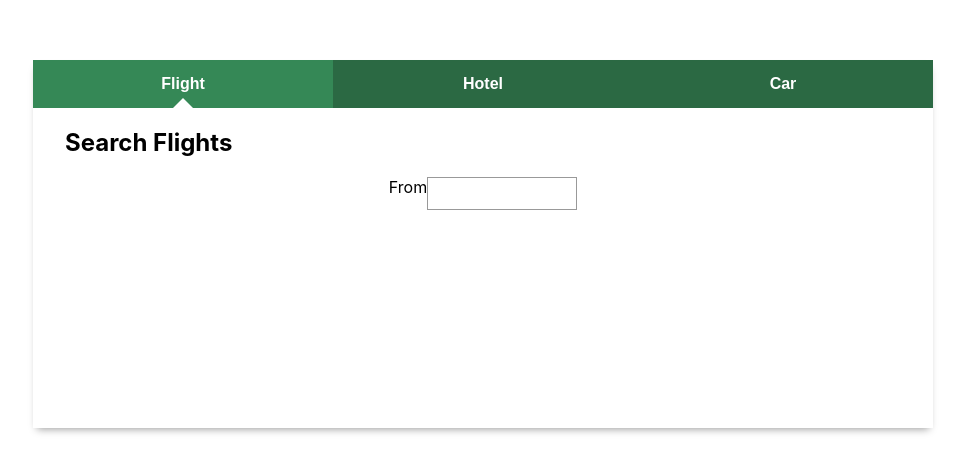
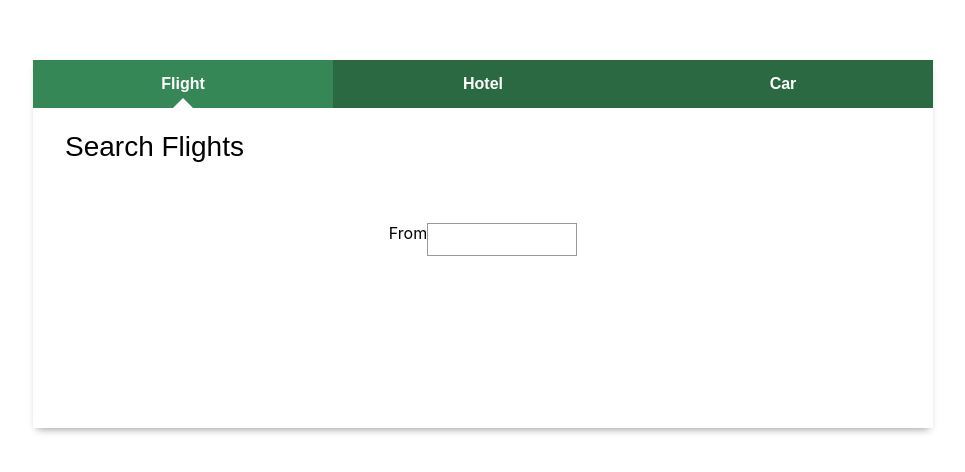
Before and after one commit to pescado/ncp-poc, a Next.js app: page /booking in a window 1280 px wide. Shown: the part 156-628 px from the top of the page, without its empty margins (157-1122 px from the left). Built offline with nearby package versions, Linux system fonts and the light colour scheme.

Commit message:
check change

```diff
--- a/pages/booking/booking.module.scss
+++ b/pages/booking/booking.module.scss
@@ -24,4 +24,12 @@
     font-family: sans-serif;
     margin-bottom: 60px;
   }
+
+  h2 {
+    color: #f0f0f0;
+    font-size: 28px;
+    font-weight: 300;
+    font-family: sans-serif;
+    margin-bottom: 60px;
+  }
 }
```
